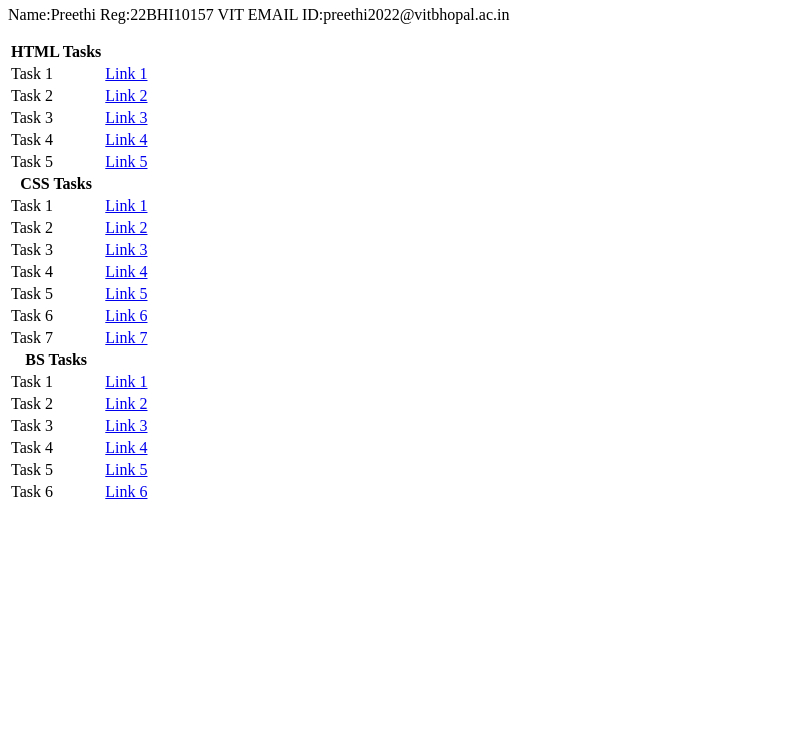
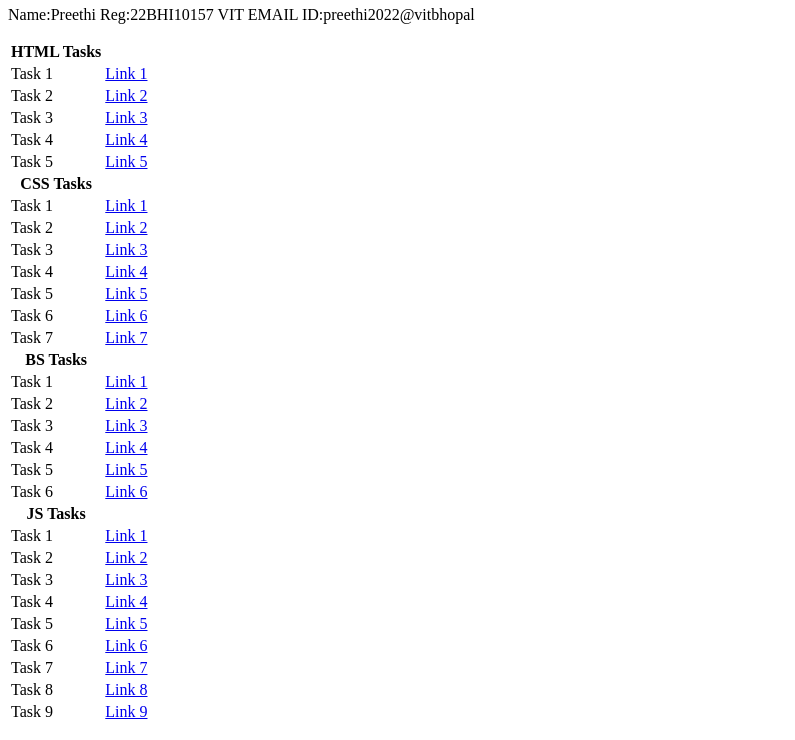
Before and after one commit to Preethiselvam07/VIT-Assignment-22BHI10157, a plain HTML site: page index.html in a window 1280 px wide. Shown: the part 60-800 px from the top of the page, without its empty margins (0-795 px from the left). Drawn offline with Linux system fonts and the light colour scheme.

Commit message:
index.html

```diff
--- a/index.html
+++ b/index.html
@@ -5,8 +5,8 @@
         <title>Document</title>
     </head>
     <body>
-        <h1>MERN INTERNSHIP ASSIGNMENT 1</h1>
-        <p>Name:Preethi Reg:22BHI10157 VIT EMAIL ID:preethi2022@vitbhopal.ac.in</p>
+        <h1>MERN FULL STACK INTERNSHIP ASSIGNMENT</h1>
+        <p>Name:Preethi Reg:22BHI10157 VIT EMAIL ID:preethi2022@vitbhopal</p>
         <table>
             <tr>
                 <th>HTML Tasks</th>
@@ -89,6 +89,45 @@
                 <td>Task 6</td>
                 <td><a href="./bstask6.html"target="_blank">Link 6</a></td>
             </tr>
+            <tr>
+                <th>JS Tasks</th>
+            </tr>
+            <tr>
+                <td>Task 1</td>
+                <td><a href="./jstask1.html"target="_blank">Link 1</a></td>
+            </tr>
+            <tr>
+                <td>Task 2</td>
+                <td><a href="./jstask2.html"target="_blank">Link 2</a></td>
+            </tr>
+            <tr>
+                <td>Task 3</td>
+                <td><a href="./jstask3.html"target="_blank">Link 3</a></td>
+            </tr>
+            <tr>
+                <td>Task 4</td>
+                <td><a href="./jstask4.html"target="_blank">Link 4</a></td>
+            </tr>
+            <tr>
+                <td>Task 5</td>
+                <td><a href="./jstask5.html"target="_blank">Link 5</a></td>
+            </tr>
+            <tr>
+                <td>Task 6</td>
+                <td><a href="./jstask6.html"target="_blank">Link 6</a></td>
+            </tr>
+            <tr>
+                <td>Task 7</td>
+                <td><a href="./jstask7.html"target="_blank">Link 7</a></td>
+            </tr>
+            <tr>
+                <td>Task 8</td>
+                <td><a href="./jstask8.html"target="_blank">Link 8</a></td>
+            </tr>
+            <tr>
+                <td>Task 9</td>
+                <td><a href="./jstask9/index.html"target="_blank">Link 9</a></td>
+            </tr>
         </table>
     </body>
 </html>
```
